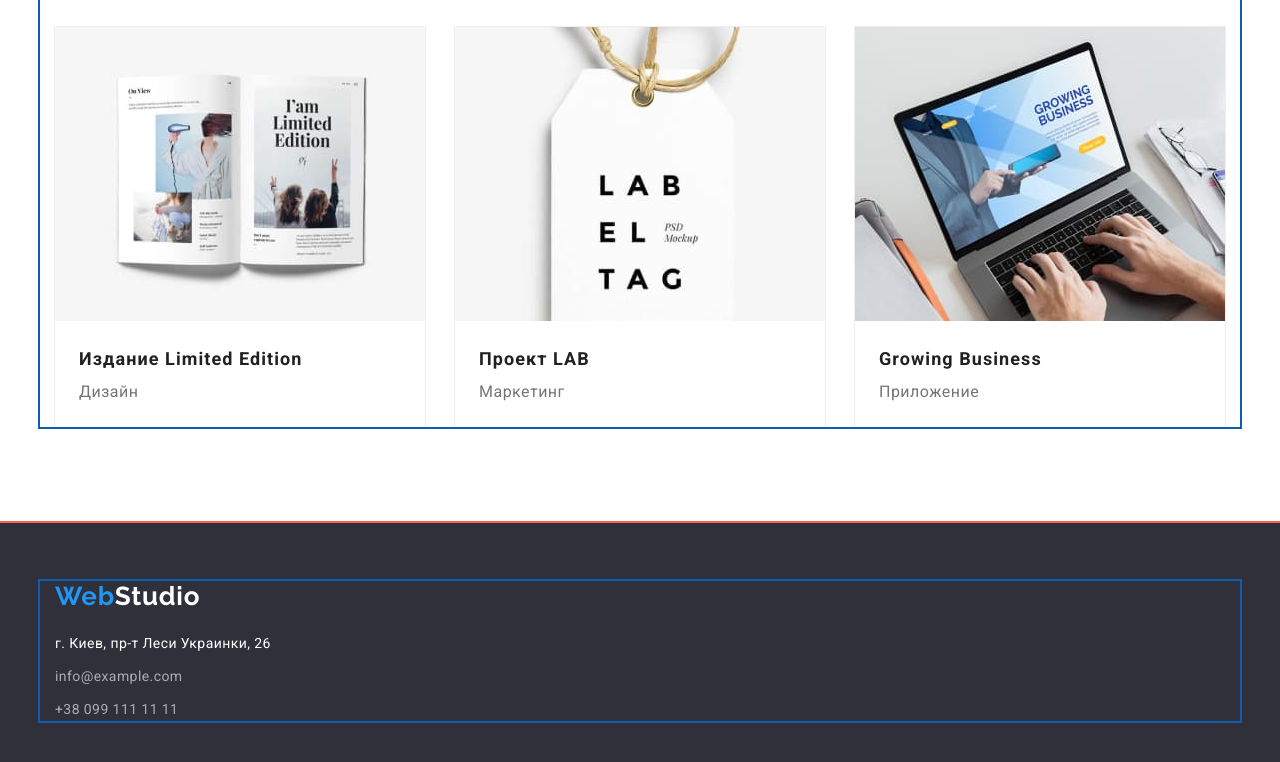
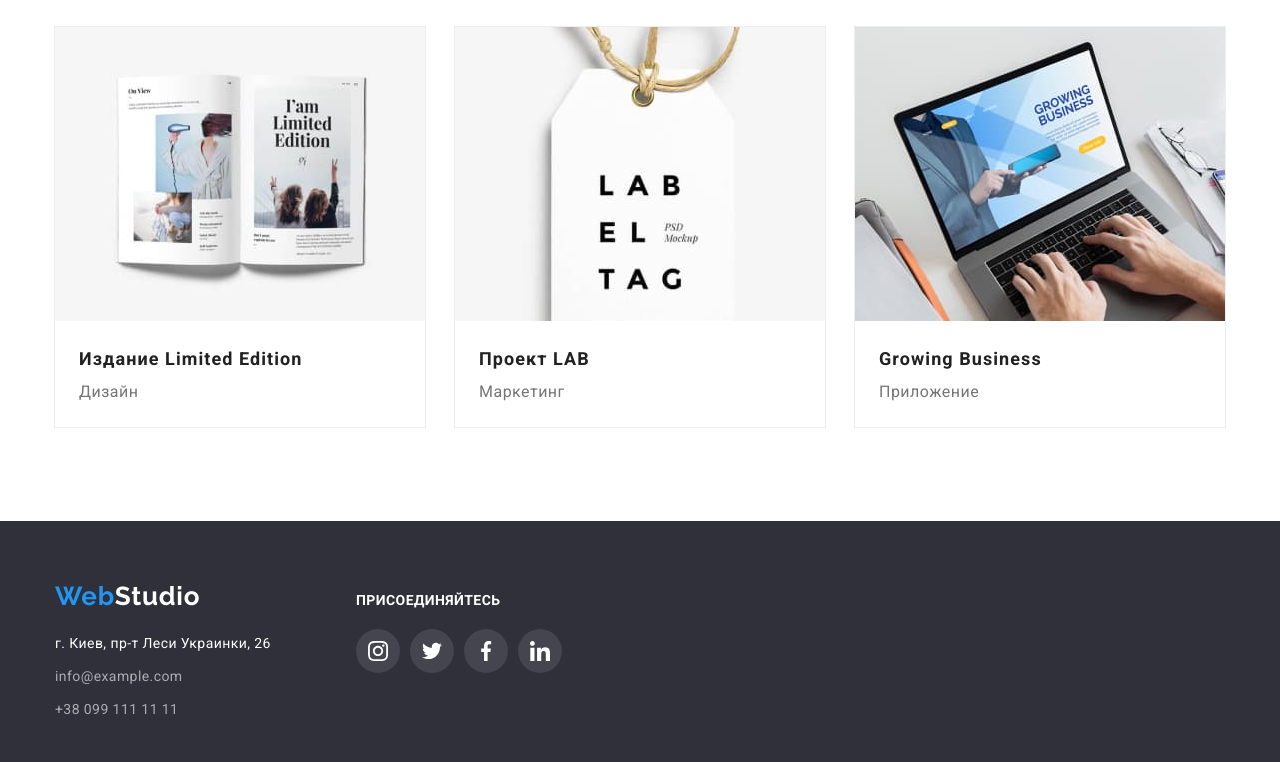
Before and after one commit to Dima-Temnikov/Dima-Temnikov-goit-markup-hw-04, a plain HTML site: page portfolio.html in a window 1280 px wide. Shown: the part 1096-1858 px from the top of the page. Drawn offline with nearby package versions, Linux system fonts and the light colour scheme.

Commit message:
25.11.2021 10:00

```diff
--- a/css/style.css
+++ b/css/style.css
@@ -58,7 +58,7 @@ p {
 
 section {
   padding-top: 94px;
-  outline: 2px solid tomato;
+  /*outline: 2px solid tomato;*/
   padding-bottom: 94px;
 }
 
@@ -68,7 +68,7 @@ section {
   padding-left: 15px;
   padding-right: 15px;
   width: 1200px;
-  outline: 2px solid rgb(16, 92, 179);
+  /*outline: 2px solid rgb(16, 92, 179);*/
 }
 
 /*-----------------------HEADER--------------------*/
@@ -515,19 +515,35 @@ section {
 .footer-tel:focus .footer-adr-ph:focus {
   color: var(--accent-color);
 }
+/*-----------------------------*/
+.footer-social-box {
+  margin-left: 70px;
+}
 
-.footer-social-links {
-  display: flex;
+.footer-secondtitle {
+  font-weight: 700;
+  font-size: 14px;
+  line-height: 1.14;
+  letter-spacing: 0.03em;
+  text-transform: uppercase;
+  color: var(--adress-text-color);
+  margin-top: 12px;
+  margin-bottom: 20px;
 }
 
 .footer-social-list {
   display: flex;
   justify-content: center;
+  align-items: center;
 }
 
 .footer-social-item {
   width: 44px;
   height: 44px;
+}
+
+.footer-social-item + .footer-social-item {
+  margin-left: 10px;
 }
 
 .footer-social-link {
@@ -537,10 +553,16 @@ section {
   display: flex;
   align-items: center;
   justify-content: center;
+  background-color: rgba(255, 255, 255, 0.1);
 }
 
 .footer-social-icon {
-  fill: var(--social-icons-color);
+  fill: var(--button-color);
+}
+
+.footer-social-link:hover,
+.footer-social-link:focus {
+  background-color: var(--accent-color);
 }
 
 /*-----------------------PORTFOLIO--------------------*/
--- a/portfolio.html
+++ b/portfolio.html
@@ -20,7 +20,7 @@
 </head>
 
 <body>
-    <!--header-->
+    <!---------------header--------------------->
     <header class="header">
 
         <nav class="header-nav container">
@@ -34,8 +34,25 @@
 
             </ul>
             <ul class="header-adr list">
+                <li class="adr-item">
+                    <a href="" class="header-link-icon">
+                        <svg class="header-icon" width="16" height="12">
+                            <use href="./images/icons.svg#icon-envelope"></use>
+                        </svg>
+                    </a>
+                </li>
+
                 <li class="adr-item"><a href="mailto:info@devstudio.com" class="header-mail link">info@devstudio.com</a>
                 </li>
+
+                <li class="adr-item">
+                    <a href="" class="header-link-icon">
+                        <svg class="header-icon" width="10" height="16">
+                            <use href="./images/icons.svg#icon-smartphone"></use>
+                        </svg>
+                    </a>
+                </li>
+
                 <li class="adr-item"><a href="tel:+380961111111" class="header-tel link">+38 096 111 11 11</a></li>
             </ul>
         </nav>
@@ -139,18 +156,56 @@
 
     </main>
 
-    <!--footer-->
+    <!----------------footer--------------------->
     <footer class="footer">
-        <div class="container">
+        <div class="container footer-flex">
+            <div class="footer-logo-adress">
                 <a class="footer-logo link" href="./index.html"><span class="logo-web">Web</span>Studio</a>
                 <address class="footer-address">
                     <ul class="address-list list">
                         <li class="address-item"><a class="footer-adr-ph link" href="https://g.page/stamp-capital?share">
                                 г. Киев, пр-т Леси Украинки, 26</a></li>
-                    <li class="address-item"><a class="footer-mail link" href="mailto:info@example.com">info@example.com</a></li>
-                    <li class="address-item"><a class="footer-tel link" href="tel:+380991111111">+38 099 111 11 11</a></li>
+                        <li class="address-item"><a class="footer-mail link"
+                                href="mailto:info@example.com">info@example.com</a></li>
+                        <li class="address-item"><a class="footer-tel link" href="tel:+380991111111">+38 099 111 11 11</a>
+                        </li>
                     </ul>
                 </address>
+
+            </div>
+            <div class="footer-social-box">
+                <h3 class="footer-secondtitle">присоединяйтесь</h3>
+                <ul class="footer-social-list list">
+                    <li class="footer-social-item">
+                        <a href="" class="footer-social-link">
+                            <svg class="footer-social-icon" width="20" height="20">
+                                <use href="./images/icons.svg#icon-instagram"></use>
+                            </svg>
+                        </a>
+                    </li>
+                    <li class="footer-social-item">
+                        <a href="" class="footer-social-link">
+                            <svg class="footer-social-icon" width="20" height="20">
+                                <use href="./images/icons.svg#icon-twitter"></use>
+                            </svg>
+                        </a>
+                    </li>
+                    <li class="footer-social-item">
+                        <a href="" class="footer-social-link">
+                            <svg class="footer-social-icon" width="20" height="20">
+                                <use href="./images/icons.svg#icon-facebook"></use>
+                            </svg>
+                        </a>
+                    </li>
+                    <li class="footer-social-item">
+                        <a href="" class="footer-social-link">
+                            <svg class="footer-social-icon" width="20" height="20">
+                                <use href="./images/icons.svg#icon-linkedin"></use>
+                            </svg>
+                        </a>
+                    </li>
+            </div>
+
         </div>
     </footer>
 </body>
```
Also changed, not shown: css/a.html (deleted, +0 -53 lines), index.html (+4 -2 lines). Lines whose indentation alone changed are shown as unchanged.
